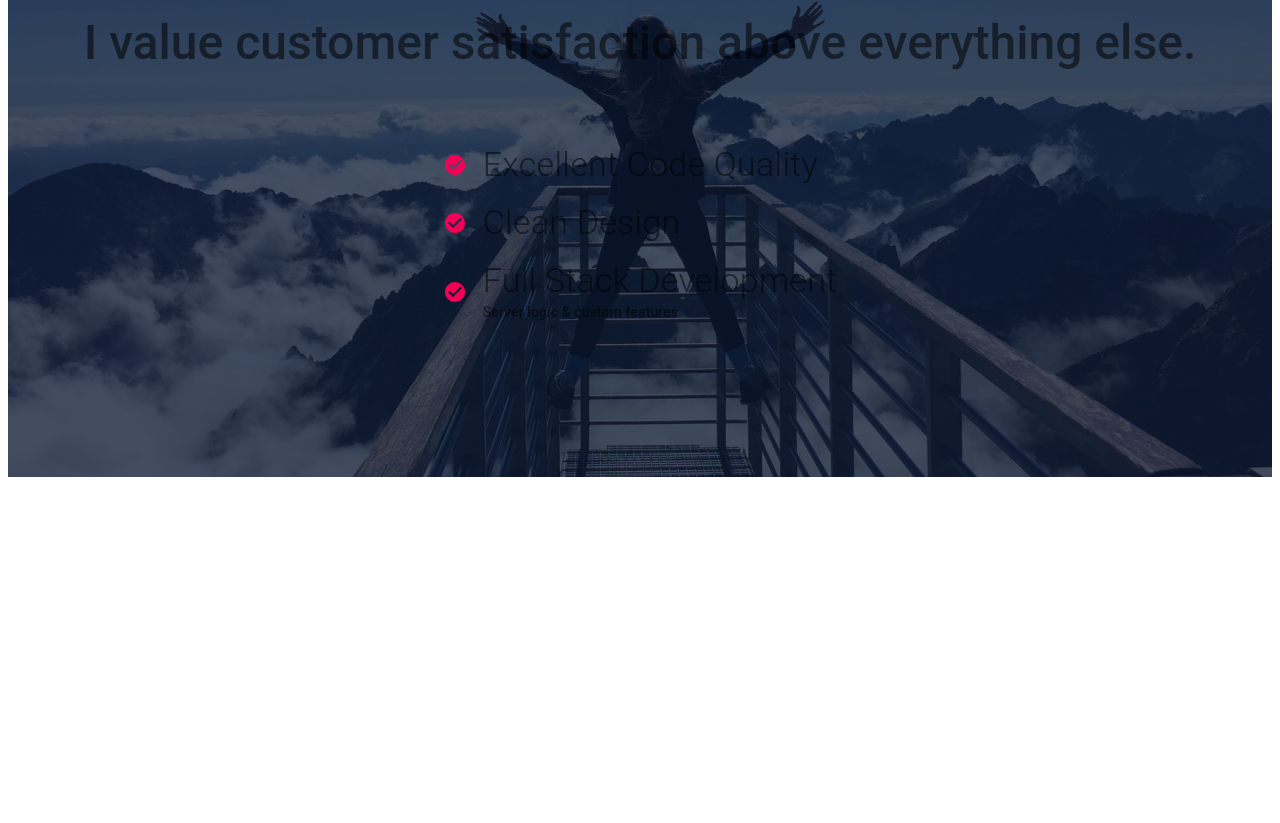
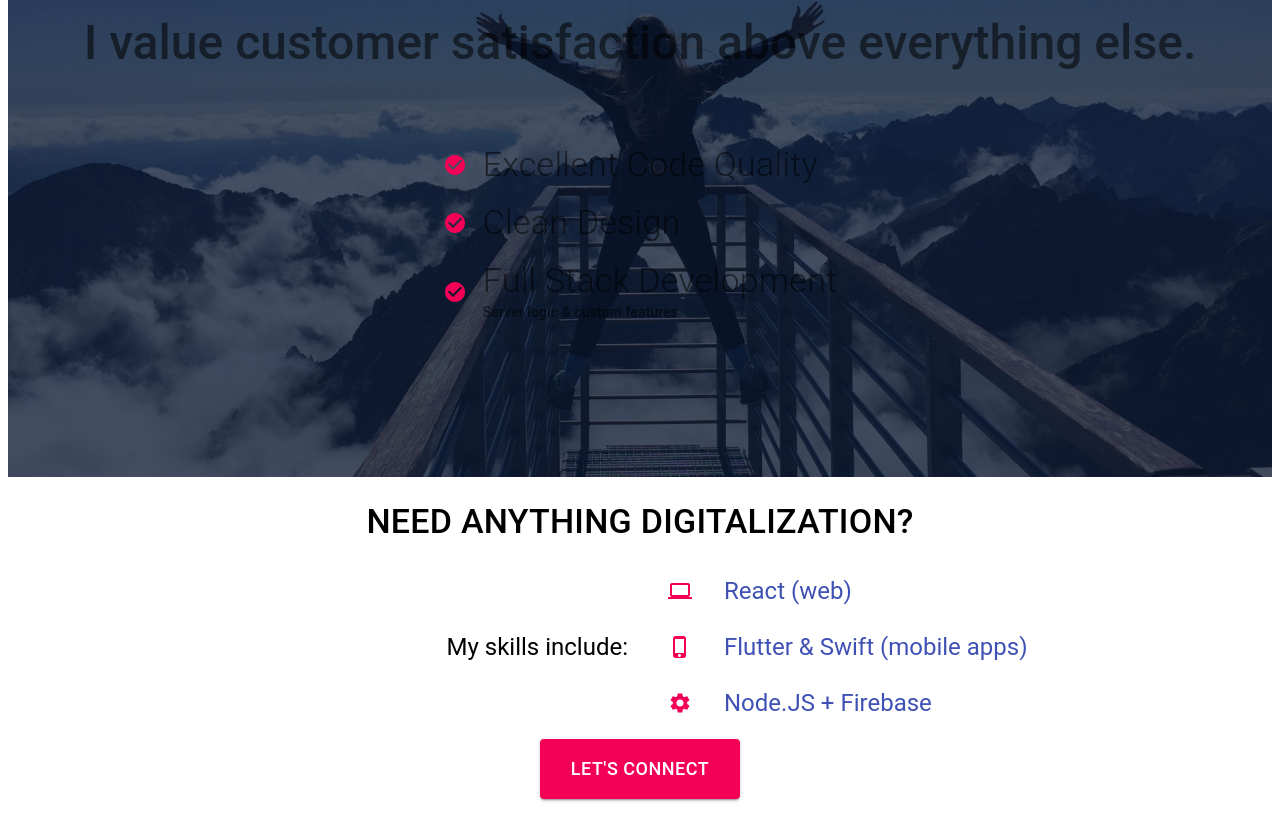
Before and after one commit to gtupak/personal-website, a Gatsby site: page / in a window 1280 px wide. Shown: the part 1402-2225 px from the top of the page. Before the commit the page ends 1887 px from the top, so only its background shows below. Built offline with nearby package versions, Linux system fonts and the light colour scheme; Gatsby itself is replaced by a stand-in of ours.

Commit message:
Added skills section.

```diff
--- a/src/components/ProjectsSection.js
+++ b/src/components/ProjectsSection.js
@@ -1,6 +1,5 @@
 import React from 'react';
 import {
-	Container,
 	Typography,
 	Box,
 	Grid,
@@ -9,8 +8,6 @@ import { useStaticQuery, graphql } from 'gatsby';
 import ProjectCard from './ProjectCard';
 import neappoliImg from '../images/neappoli-screenshot.jpg';
 import sfMateiImg from '../images/sfmatei-screenshot.jpg';
-
-
 
 const projectData = {
 	neappoli: {
@@ -63,7 +60,6 @@ const ProjectsSection = () => {
 
 	return(
 		<Box my={3}>
-			<Container>
 			<Typography gutterBottom style={{ fontWeight: 500 }} align='center' variant='h5'>COMPLETED PROJECTS</Typography>
 			<Grid
 				container
@@ -85,7 +81,6 @@ const ProjectsSection = () => {
 					/>
 				</Grid>
 			</Grid>
-			</Container>
 		</Box>
 	);
 };
--- /dev/null
+++ b/src/components/SkillsSection.js
@@ -0,0 +1,96 @@
+import React from 'react';
+import {
+	makeStyles,
+	Box,
+	Typography,
+	Grid,
+	List, ListItem, ListItemIcon, ListItemText,
+	Button
+} from '@material-ui/core';
+import LaptopIcon from '@material-ui/icons/Laptop';
+import PhoneIphoneIcon from '@material-ui/icons/PhoneIphone';
+import SettingsIcon from '@material-ui/icons/Settings';
+
+const useStyles = makeStyles({
+	connectButton: {
+		height: 60,
+		width: 200,
+		fontSize: 'large'
+	}
+});
+
+const SkillsSection = () => {
+	const classes = useStyles();
+
+	const onChatBtnPressed = (event) => {
+		window.location = 'mailto:hello@neappoli.com';
+  };
+
+	return(
+		<Box my={3}>
+			<Typography
+				gutterBottom
+				align='center'
+				variant='h4'
+				style = {{ fontWeight: 500 }}
+			>
+				NEED ANYTHING DIGITALIZATION?
+			</Typography>
+			<Grid
+				container
+				justify='center'
+				alignItems='center'
+				spacing={3}
+			>
+				<Grid item sm={6}>
+					<Typography variant='h5' align='right'>
+						My skills include:
+					</Typography>
+				</Grid>
+				<Grid item sm={6}>
+					<Box display='flex' justifyContent='left' align='center'>
+						<List>
+							<ListItem>
+								<ListItemIcon>
+									<LaptopIcon color='secondary' />
+								</ListItemIcon>
+								<ListItemText>
+									<Typography variant='h5' color='primary'>
+										React (web)
+									</Typography>
+								</ListItemText>
+							</ListItem>
+							<ListItem>
+								<ListItemIcon>
+									<PhoneIphoneIcon color='secondary' />
+								</ListItemIcon>
+								<ListItemText>
+									<Typography variant='h5' color='primary'>
+										Flutter & Swift (mobile apps)
+									</Typography>
+								</ListItemText>
+							</ListItem>
+							<ListItem>
+								<ListItemIcon>
+									<SettingsIcon color='secondary' />
+								</ListItemIcon>
+								<ListItemText>
+									<Typography variant='h5' color='primary'>
+										Node.JS + Firebase
+									</Typography>
+								</ListItemText>
+							</ListItem>
+						</List>
+					</Box>
+				</Grid>
+			</Grid>
+			<Box align='center'>
+				<Button className={classes.connectButton} onClick={onChatBtnPressed} variant='contained' color='secondary'>
+	        LET'S CONNECT
+	      </Button>
+      </Box>
+		</Box>
+	);
+};
+
+export default SkillsSection;
--- a/src/pages/index.js
+++ b/src/pages/index.js
@@ -3,12 +3,14 @@ import { graphql } from 'gatsby';
 import CallToAction from '../components/CallToAction';
 import ProjectsSection from '../components/ProjectsSection';
 import ValuesSection from '../components/ValuesSection';
+import SkillsSection from '../components/SkillsSection';
 
 const App = ({ data }) => (
   <div>
     <CallToAction bgImage={data.file.childImageSharp.fluid} />
     <ProjectsSection />
     <ValuesSection />
+    <SkillsSection />
   </div>
 );
 
```
Lines whose indentation alone changed are shown as unchanged.
